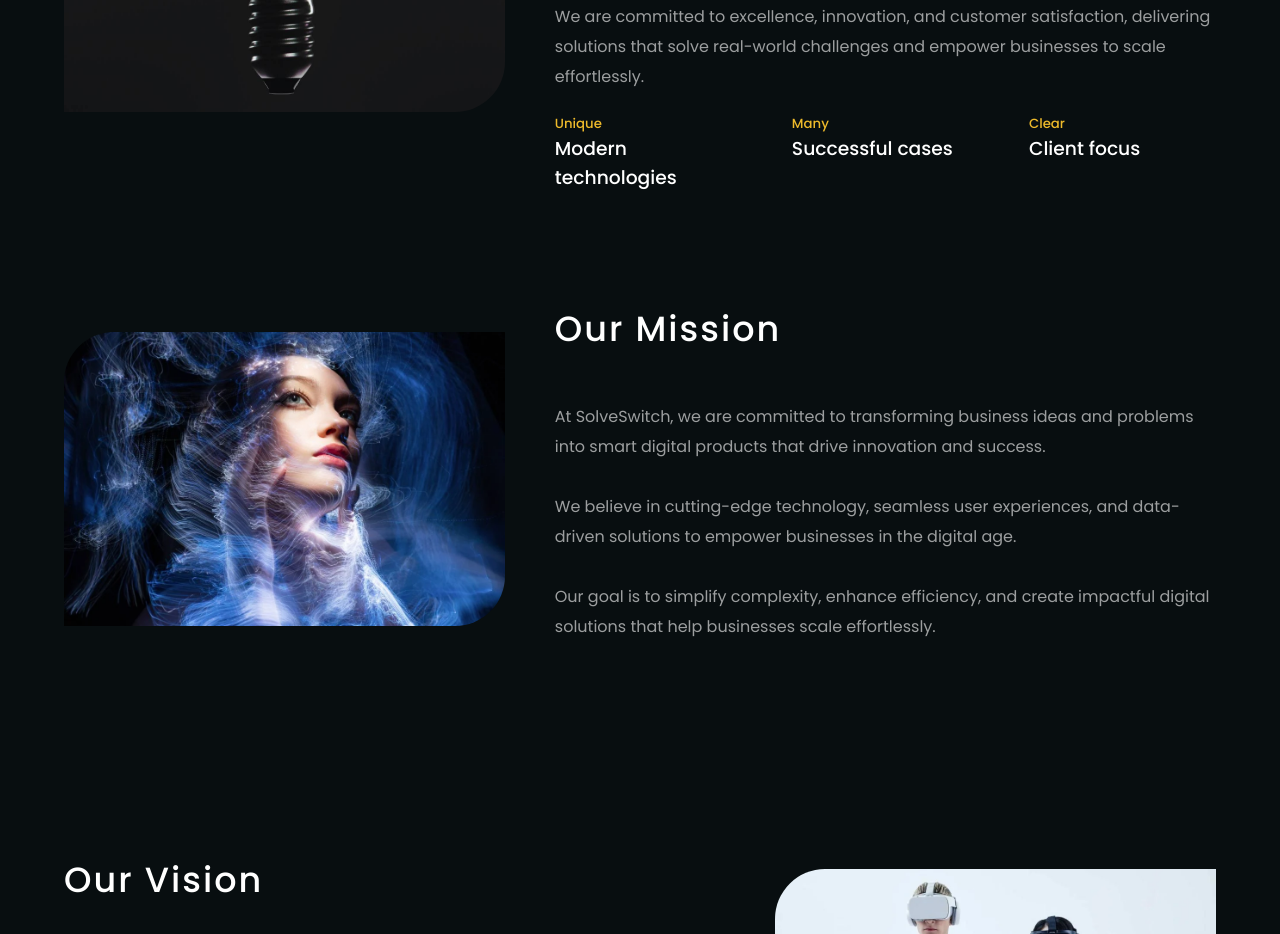
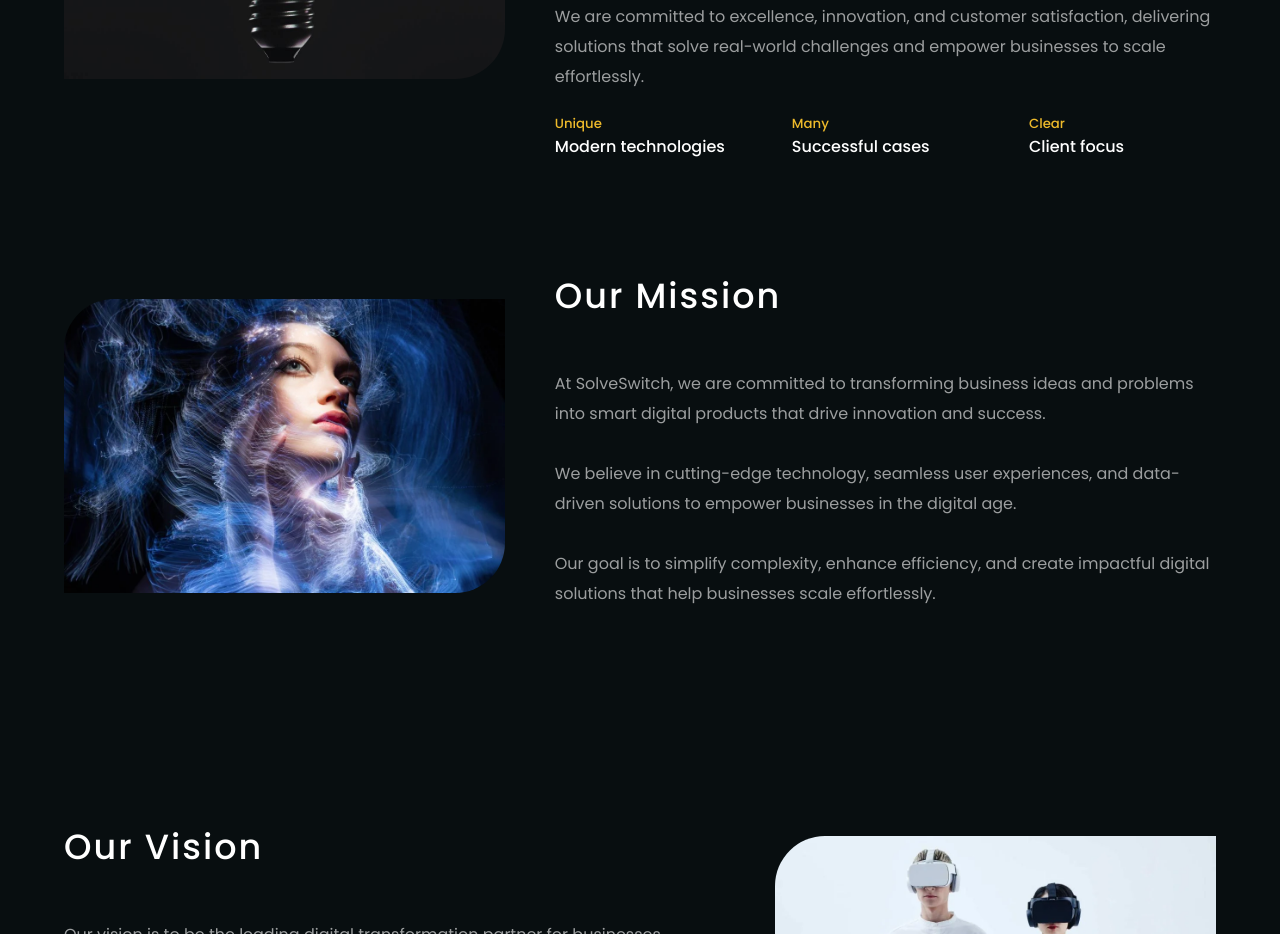
Before and after one commit to IgbeAjaga/solveswitch, a Next.js app: page /about in a window 1280 px wide. Shown: the part 840-1774 px from the top of the page. Built offline with nearby package versions, Linux system fonts and the light colour scheme.

Commit message:
hero update

```diff
--- a/sections/Agency.js
+++ b/sections/Agency.js
@@ -53,15 +53,15 @@ const Agency = () => {
               <div className='grid-3'>
                 <div className='box'>
                   <h5 className='green'>Unique</h5>
-                  <h3>Modern technologies</h3>
+                  <h4>Modern technologies</h4>
                 </div>
                 <div className='box'>
                   <h5 className='green'>Many</h5>
-                  <h3>Successful cases</h3>
+                  <h4>Successful cases</h4>
                 </div>
                 <div className='box'>
                   <h5 className='green'>Clear</h5>
-                  <h3>Client focus</h3>
+                  <h4>Client focus</h4>
                 </div>
               </div>
             </div>
```
